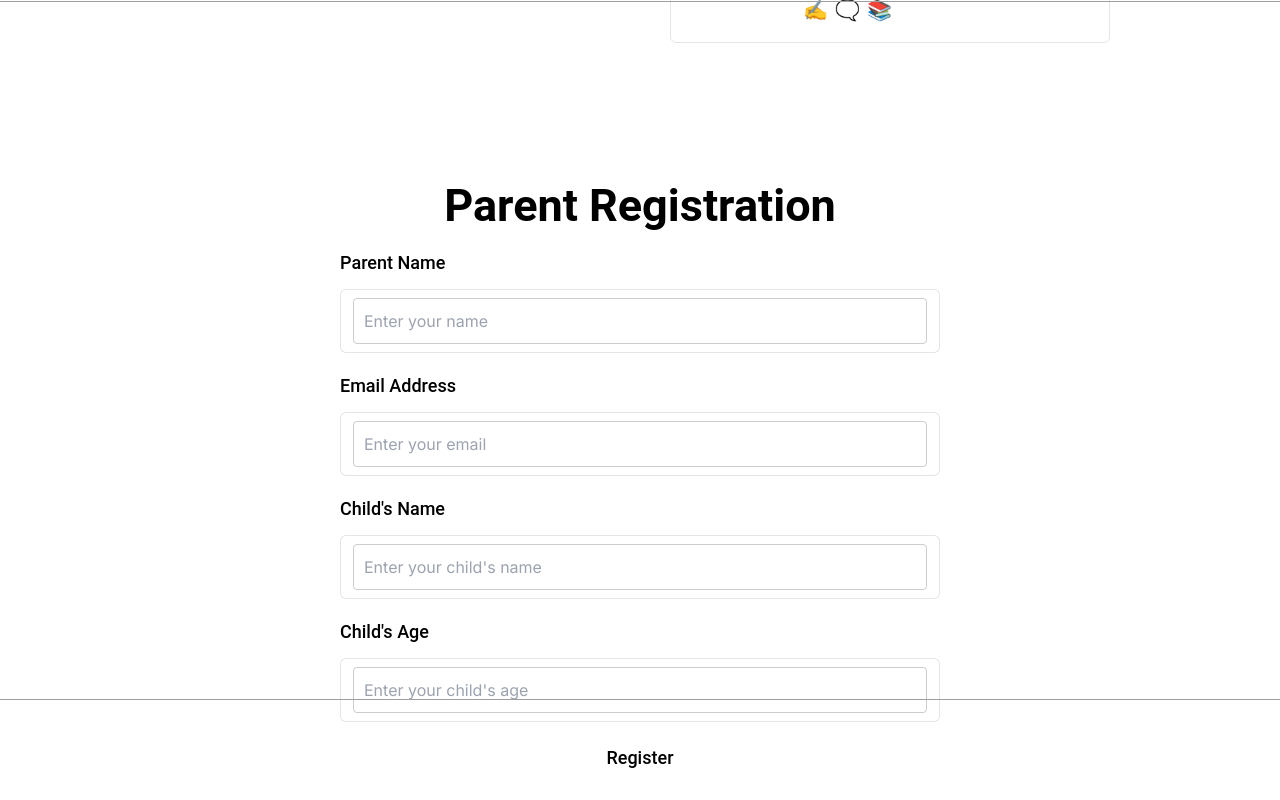
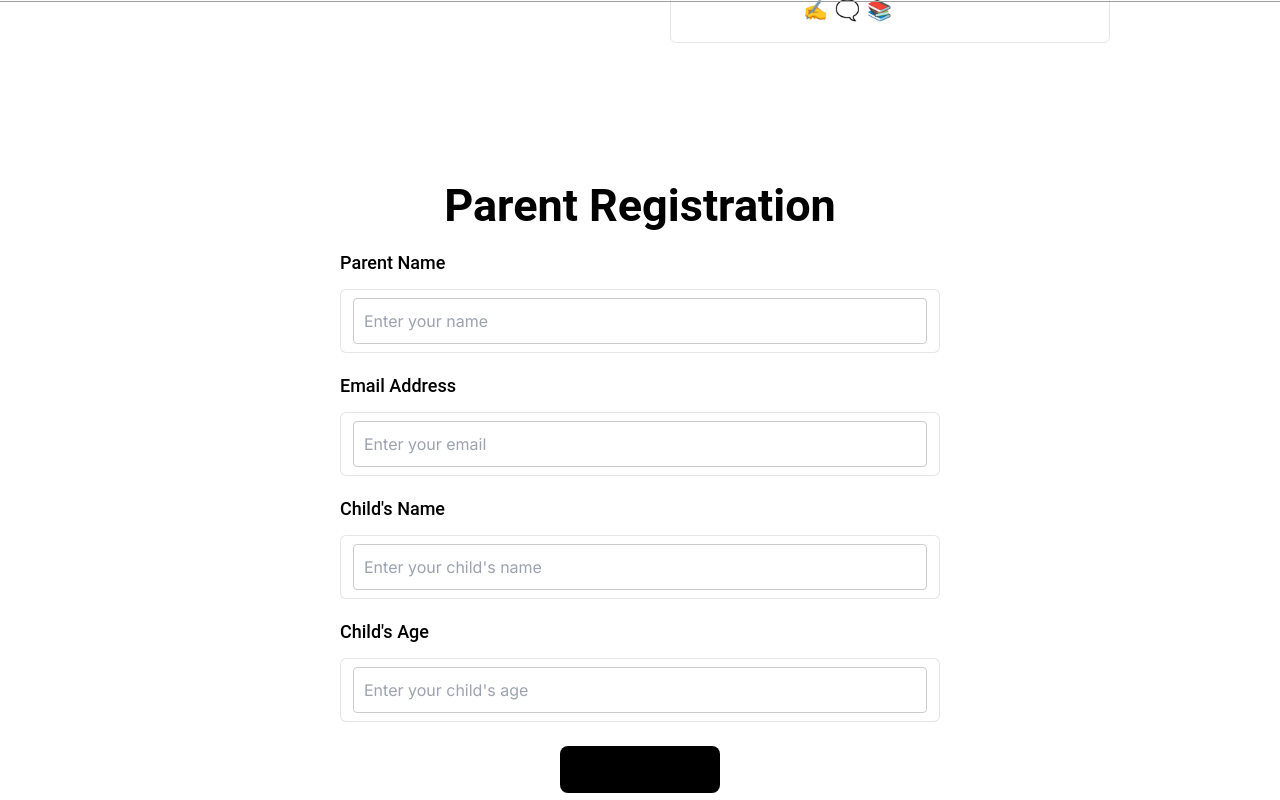
Before and after one commit to Nate5461/SE3350-Project, a Next.js app: page / in a window 1280 px wide. Shown: the part 2220-3020 px from the top of the page. Built offline with nearby package versions, Linux system fonts and the light colour scheme; grey boxes are pictures that could not be loaded.

Commit message:
Moved register to own file and added firebase config

```diff
--- a/package.json
+++ b/package.json
@@ -9,6 +9,7 @@
     "lint": "next lint"
   },
   "dependencies": {
+    "firebase": "^10.8.0",
     "next": "14.1.0",
     "node": "^21.6.1",
     "react": "^18",
--- /dev/null
+++ b/src/app/components/registration.tsx
@@ -0,0 +1,75 @@
+"use client"
+
+import { useState } from 'react';
+
+function RegistrationForm() {
+  const [parentName, setParentName] = useState('');
+  const [email, setEmail] = useState('');
+  const [childName, setChildName] = useState('');
+  const [childAge, setChildAge] = useState('');
+
+  const handleRegistration = () => {
+    console.log('Parent Name:', parentName);
+    console.log('Email:', email);
+    console.log('Child Name:', childName);
+    console.log('Child Age:', childAge);
+  };
+
+  return (
+    <div className="section-2">
+      <div className="container">
+        <div className="title-2">Parent Registration</div>
+        <div className="input">
+          <div className="title-7">Parent Name</div>
+          <div className="textfield">
+            <input
+              type="text"
+              placeholder="Enter your name"
+              value={parentName}
+              onChange={(e) => setParentName(e.target.value)}
+            />
+          </div>
+        </div>
+        <div className="input">
+          <div className="title-7">Email Address</div>
+          <div className="textfield">
+            <input
+              type="email"
+              placeholder="Enter your email"
+              value={email}
+              onChange={(e) => setEmail(e.target.value)}
+            />
+          </div>
+        </div>
+        <div className="input">
+          <div className="title-7">Child's Name</div>
+          <div className="textfield">
+            <input
+              type="text"
+              placeholder="Enter your child's name"
+              value={childName}
+              onChange={(e) => setChildName(e.target.value)}
+            />
+          </div>
+        </div>
+        <div className="input">
+          <div className="title-7">Child's Age</div>
+          <div className="textfield">
+            <input
+              type="number"
+              placeholder="Enter your child's age"
+              value={childAge}
+              onChange={(e) => setChildAge(e.target.value)}
+            />
+          </div>
+        </div>
+
+        <div className="title-wrapper">
+            <button className="div" onClick={handleRegistration}>Register</button>
+        </div>
+      </div>
+    </div>
+  );
+}
+
+export default RegistrationForm;
--- a/src/app/page.tsx
+++ b/src/app/page.tsx
@@ -1,5 +1,8 @@
 import React from "react";
 import Image from "next/image";
+import dynamic from 'next/dynamic';
+
+const RegistrationForm = dynamic(() => import('./components/registration'), { ssr: false });
 
 export default function HomePage() {
   return (
@@ -188,44 +191,7 @@ export default function HomePage() {
         />
       </div>
 
-      <div className="section-2">
-        <div className="container">
-          <div className="title-2">Parent Registration</div>
-          <div className="input">
-            <div className="title-7">Parent Name</div>
-            <div className="textfield">
-              <input type="text" placeholder="Enter your name" />
-            </div>
-          </div>
-          <div className="input">
-            <div className="title-7">Email Address</div>
-            <div className="textfield">
-              <input type="email" placeholder="Enter your email" />
-            </div>
-          </div>
-          <div className="input">
-            <div className="title-7">Child's Name</div>
-            <div className="textfield">
-              <input type="text" placeholder="Enter your child's name" />
-            </div>
-          </div>
-          <div className="input">
-            <div className="title-7">Child's Age</div>
-            <div className="textfield">
-              <input type="number" placeholder="Enter your child's age" />
-            </div>
-          </div>
-          <div className="div">
-            <button className="title-7">Register</button>
-          </div>
-        </div >
-
-        <img
-          className="vector-3"
-          alt="Vector"
-          src="https://cdn.animaapp.com/projects/65baa7f6c4b445bdbec0f000/releases/65baa8124ae9e26d265a295b/img/vector-200.svg"
-        />
-      </div >
+      <RegistrationForm />
 
       <div className="section-2">
         <div className="container-2">
```
Also changed, not shown: firebase.js (added, +17 -0 lines).
